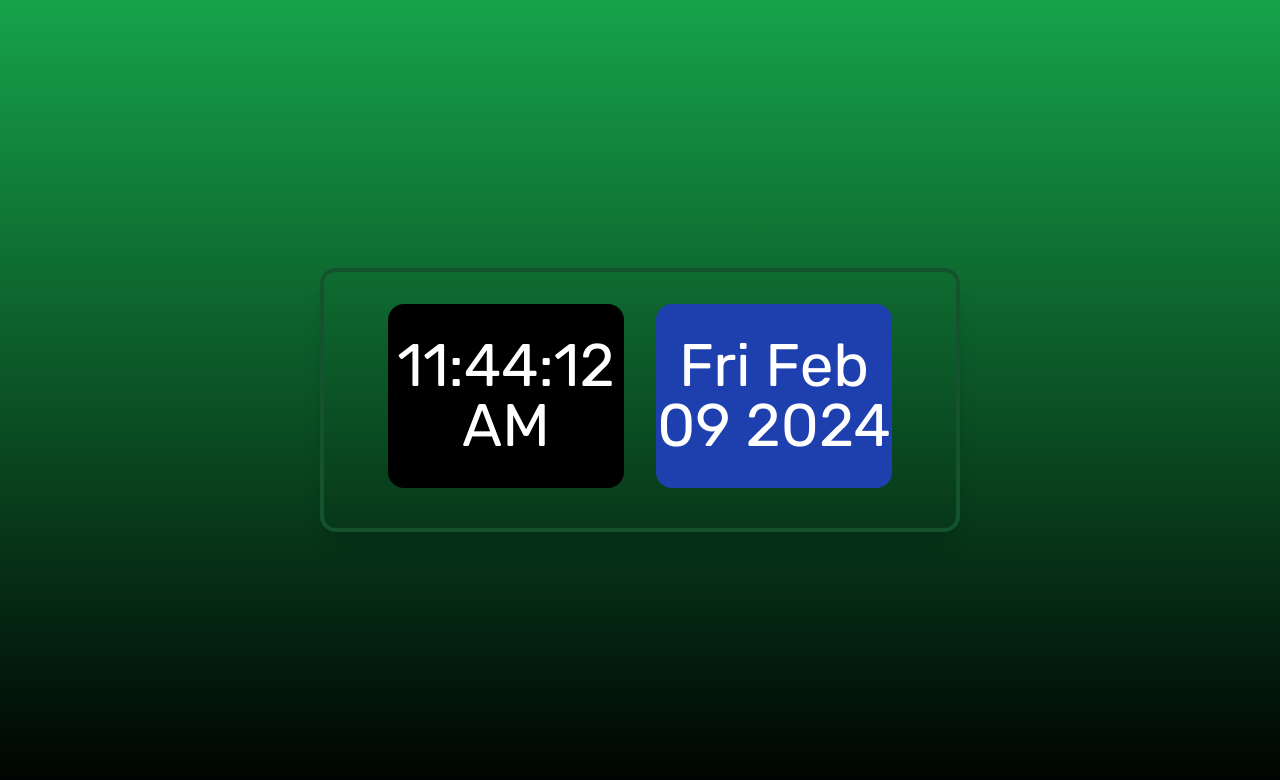
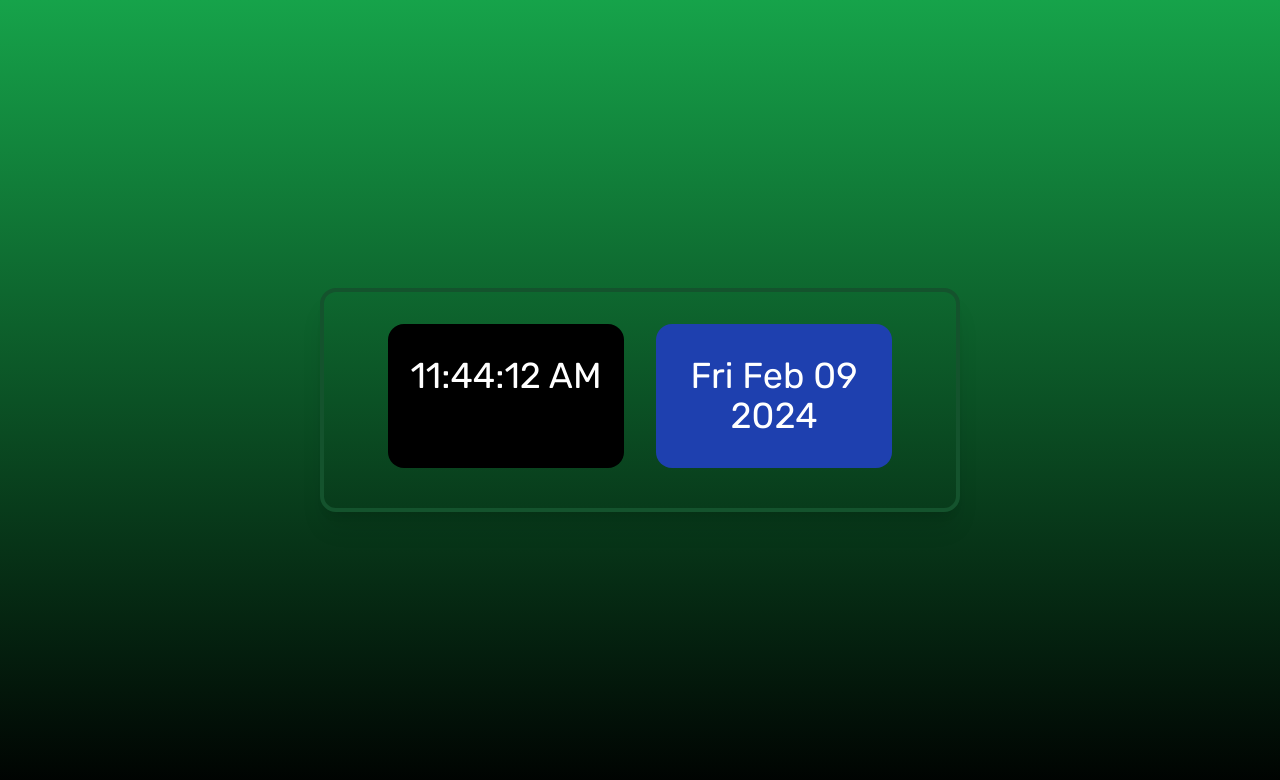
Before and after one commit to MamunKhan71/JavaScript-MiniProject, a plain HTML site: page date and time widget/index.html in a window 1280 px wide. Drawn offline with nearby package versions, Linux system fonts and the light colour scheme.

Commit message:
Minor Fixes!

```diff
--- a/date and time widget/index.html
+++ b/date and time widget/index.html
@@ -30,10 +30,10 @@
                     <div class="w-full rounded-2xl">
                         <div class="flex flex-col lg:flex-row gap-4 lg:gap-8">
                             <div class="bg-black flex-1 py-8 rounded-2xl">
-                                <h1 class="text-white text-4xl lg:text-6xl" id="timer">Hello</h1>
+                                <h1 class="text-white text-4xl lg:text-4xl" id="timer">Hello</h1>
                             </div>
                             <div class="bg-blue-800 flex-1 py-8  rounded-2xl">
-                                <h1 class="text-white text-2xl lg:text-6xl" id="dateDay">Hi</h1>
+                                <h1 class="text-white text-2xl lg:text-4xl" id="dateDay">Hi</h1>
                             </div>
                         </div>
                     </div>
```
